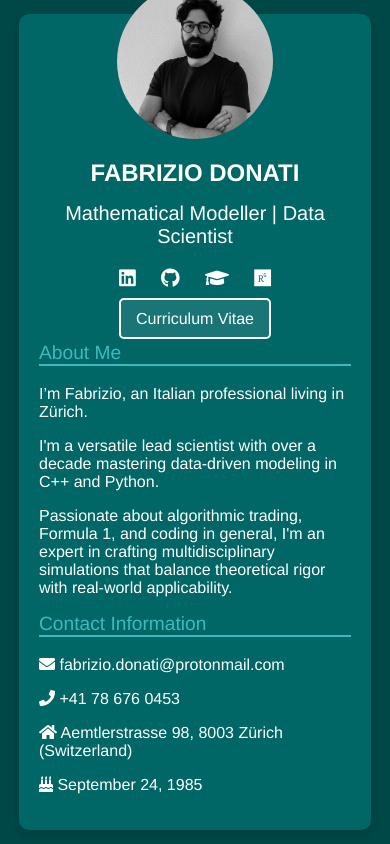
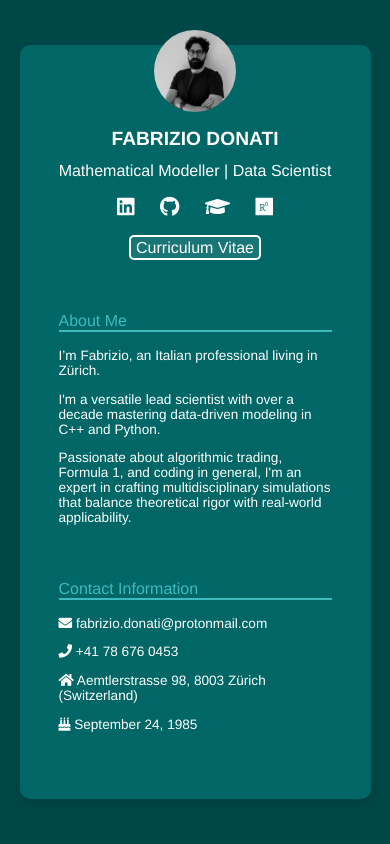
Before and after one commit to fabdonati/fabdonati.github.io, a plain HTML site: page index.html in a window 390 px wide. Drawn offline with Linux system fonts and the light colour scheme.

Commit message:
responsive resize

```diff
--- a/css/style.css
+++ b/css/style.css
@@ -108,23 +108,31 @@ a:hover {
         flex-direction: column; /* Stack elements vertically on small screens */
     }
     .profile-card {
-        width: 80%; /* Increase width for smaller screens */
-        margin-top: 20px; /* Add space on top for smaller screens */
+		padding: 10%;
+		height: 80%;
+		width: 70%; /* Increase width for smaller screens */
     }
     .profile-pic {
-        width: 50%; /* Increase profile picture size */
-        margin-top: -50px; /* Adjust margin to pull the image upwards */
+        width: 30%; /* Increase profile picture size */
+        margin-top: -20%; /* Adjust margin to pull the image upwards */
     }
     h1 {
-        font-size: 1.5em; /* Adjust heading size for smaller screens */
+        font-size: 120%; /* Adjust heading size for smaller screens */
+    }
+	h2 {
+        font-size: 100%; /* Adjust heading size for smaller screens */
     }
     .social-icons {
-        font-size: 1.2em; /* Adjust social icons size */
+        font-size: 125%; /* Adjust social icons size */
     }
     .btn {
-        padding: 10px 15px; /* Increase button padding */
+        padding: 2px 5px; /* Increase button padding */
     }
     .section h2 {
-        font-size: 1.2em; /* Adjust section heading size */
+        font-size: 100%; /* Adjust section heading size */
+		margin-top: 20%;
     }
+	p {
+		font-size: 85%;
+	}
 }
```
